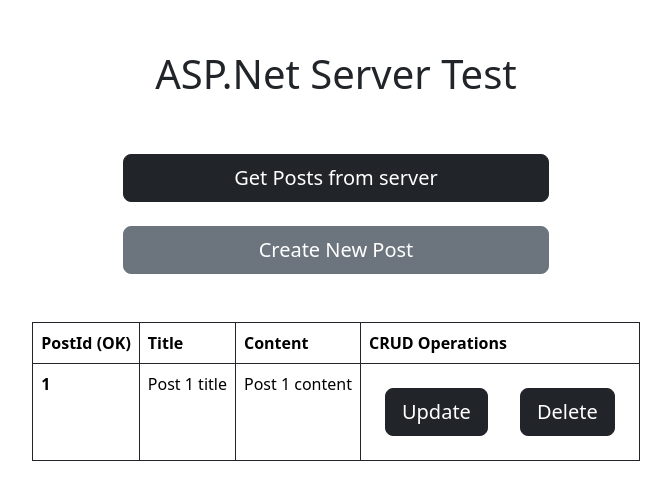
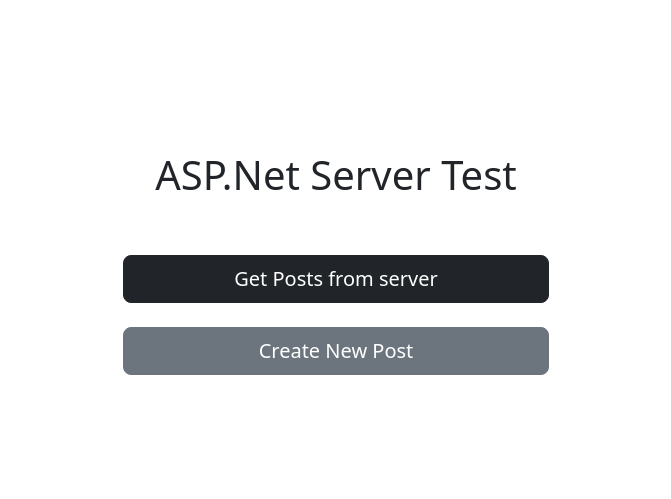
Before and after one commit to jeheecheon/jeheecheon, a React (Create React App) app in the folder src/react-client/: page / in a window 1280 px wide. Shown: the part 137-636 px from the top of the page, without its empty margins (304-975 px from the left). Built offline with nearby package versions, Linux system fonts and the light colour scheme.

Commit message:
Create component that returns crud endpoints

```diff
--- a/src/react-client/src/App.tsx
+++ b/src/react-client/src/App.tsx
@@ -1,23 +1,28 @@
 import React, { useState } from "react";
+import Constants from "./utilities/Constants";
+
+type Post = {
+  postId: string;
+  title: string;
+  content: string;
+}
 
 export default function App() {
   const [posts, setPosts] = useState([]);
   function getPosts() {
-    const url = 'http://localhost:5215/get-all-posts'
+    const url = Constants.API_URL_GET_ALL_POSTS;
 
     fetch(url, {
       method: 'GET'
     })
       .then(response => response.json())
       .then(postsFromServer => {
-        console.log(postsFromServer);
         setPosts(postsFromServer);
       })
       .catch((error) => {
         console.log(error);
         alert(error);
       });
-
 
   }
   return (
@@ -30,7 +35,7 @@ export default function App() {
             <button onClick={getPosts} className="btn btn-dark btn-lg  w-100">Get Posts from server</button>
             <button onClick={() => { }} className="btn btn-secondary btn-lg mt-4 w-100">Create New Post</button>
           </div>
-          {renderPostsTable()}
+          {posts.length > 0 && renderPostsTable()}
         </div>
       </div>
     </div>
@@ -50,17 +55,20 @@ export default function App() {
               </tr>
             </thead>
             <tbody>
-              <tr>
-                <th scope="row">1</th>
-                <td> Post 1 title</td>
-                <td> Post 1 content</td>
-                <td>
-                  <button className="btn btn-dark btn-lg mx-3 my-3">Update</button>
-                  <button className="btn btn-dark btn-lg mx-3 my-3">Delete</button>
-                </td>
-              </tr>
+              {posts.map((post: Post) => (
+                <tr key={post.postId}>
+                  <th scope="row">{post.postId}</th>
+                  <td>{post.title}</td>
+                  <td>{post.content}</td>
+                  <td>
+                    <button className="btn btn-dark btn-lg mx-3 my-3">Update</button>
+                    <button className="btn btn-dark btn-lg mx-3 my-3">Delete</button>
+                  </td>
+                </tr>
+              ))}
             </tbody>
           </table>
+          <button onClick={() => setPosts([])} className="btn btn-dark btn-lg w-100">Clear posts</button>
         </div>
       </>
     )
--- /dev/null
+++ b/src/react-client/src/utilities/Constants.tsx
@@ -0,0 +1,30 @@
+const API_BASE_URL_DEVELOPMENT = 'http://localhost:5215';
+const API_BASE_URL_RPODUCTION = 'http://localhost:5215';
+
+const ENDPOINTS = {
+  GET_ALL_POSTS: 'get-all-posts',
+  GET_POST: 'get-post',
+  CREATE_POST: 'create-post',
+  UPDATE_POST: 'update-post',
+  DELETE_POST: 'delete-post'
+};
+
+const development = {
+  API_URL_GET_ALL_POSTS: `${API_BASE_URL_DEVELOPMENT}/${ENDPOINTS.GET_ALL_POSTS}`,
+  API_URL_GET_POST: `${API_BASE_URL_DEVELOPMENT}/${ENDPOINTS.GET_POST}`,
+  API_URL_CREATE_POST: `${API_BASE_URL_DEVELOPMENT}/${ENDPOINTS.CREATE_POST}`,
+  API_URL_UPDATE_POST: `${API_BASE_URL_DEVELOPMENT}/${ENDPOINTS.UPDATE_POST}`,
+  API_URL_DELETE_POST: `${API_BASE_URL_DEVELOPMENT}/${ENDPOINTS.DELETE_POST}`
+};
+
+const production = {
+  API_URL_GET_ALL_POSTS: `${API_BASE_URL_RPODUCTION}/${ENDPOINTS.GET_ALL_POSTS}`,
+  API_URL_GET_POST: `${API_BASE_URL_RPODUCTION}/${ENDPOINTS.GET_POST}`,
+  API_URL_CREATE_POST: `${API_BASE_URL_RPODUCTION}/${ENDPOINTS.CREATE_POST}`,
+  API_URL_UPDATE_POST: `${API_BASE_URL_RPODUCTION}/${ENDPOINTS.UPDATE_POST}`,
+  API_URL_DELETE_POST: `${API_BASE_URL_RPODUCTION}/${ENDPOINTS.DELETE_POST}`
+};
+
+const Constants = process.env.NODE_ENV === 'development' ? development : production;
+
+export default Constants;
```
